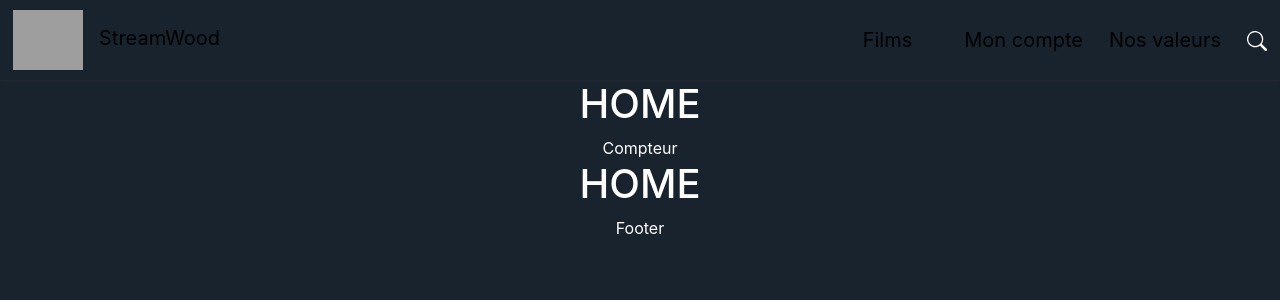
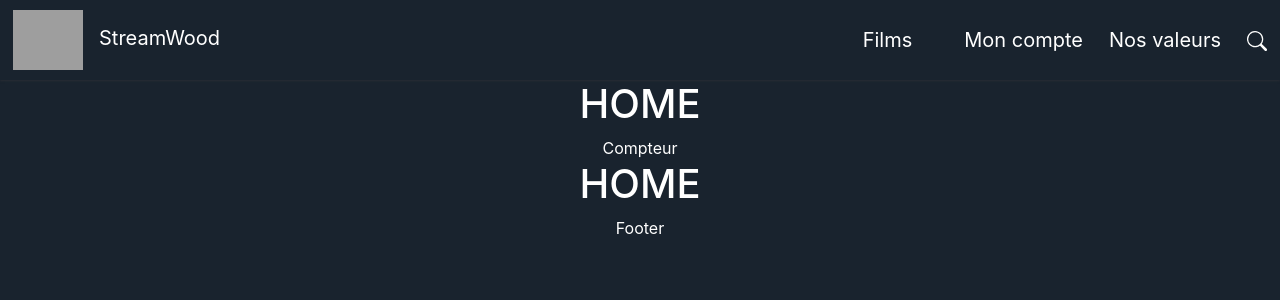
Before and after one commit to WildCodeSchool/2022-09-JS-RMT-JSCREW-projet2-team3, a React (Vite) app in the folder frontend/: page / in a window 1280 px wide. Shown: the top 300 px of the page. Built offline with nearby package versions, Linux system fonts and the light colour scheme; grey boxes are pictures that could not be loaded.

Commit message:
Modification du css via un ID et une couleur boostrap

```diff
--- a/frontend/src/components/NavBar.jsx
+++ b/frontend/src/components/NavBar.jsx
@@ -12,11 +12,13 @@ function NavBar({ setPage }) {
             height="70"
             className="navbar-brand d-none d-md-inline"
           />
-          <div className="d-none d-md-inline">StreamWood</div>
+          <div className="d-none d-md-inline text-white">StreamWood</div>
         </NavButton>
       </div>
       <div className="d-flex">
-        <NavButton handlePage={() => setPage("AllProduct")}>Films</NavButton>
+        <NavButton css="text-white" handlePage={() => setPage("AllProduct")}>
+          Films
+        </NavButton>
         <NavButton handlePage={() => setPage("Home")}>
           <div className="d-md-block d-md-none">
             <img
@@ -28,11 +30,14 @@ function NavBar({ setPage }) {
             />
           </div>
         </NavButton>
-        <NavButton css="d-md-flex" handlePage={() => setPage("Account")}>
+        <NavButton
+          css="d-md-flex text-white"
+          handlePage={() => setPage("Account")}
+        >
           Mon compte
         </NavButton>
         <NavButton
-          css="d-none d-md-block"
+          css="d-none d-md-block text-white"
           handlePage={() => setPage("OurValues")}
         >
           Nos valeurs
--- a/frontend/src/components/NavButton.jsx
+++ b/frontend/src/components/NavButton.jsx
@@ -4,7 +4,6 @@ function NavButton({ handlePage, css, children }) {
   return (
     <button
       className={`navbar-toggler ${css}`}
-      id="navbarPolice"
       onClick={handlePage}
       type="button"
     >
```
